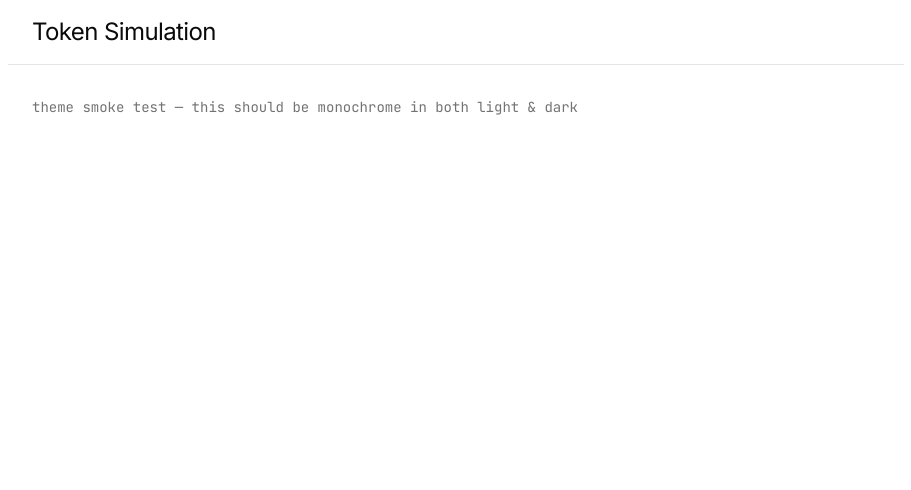
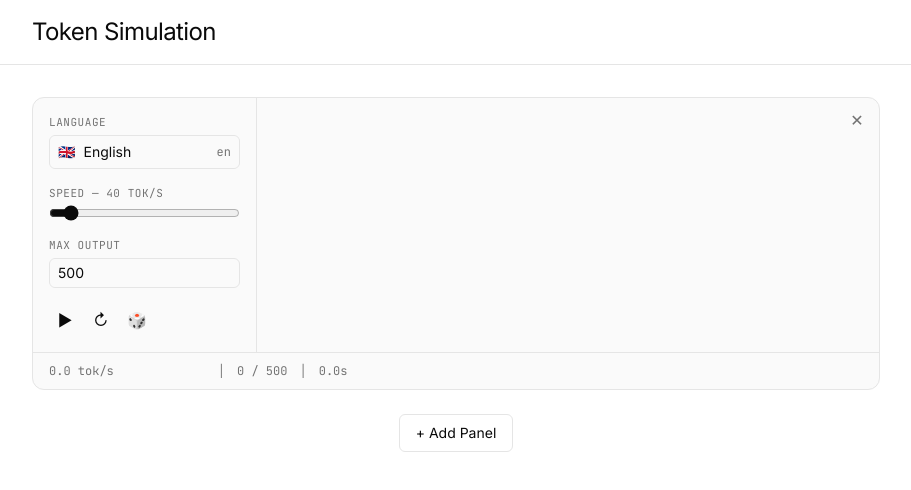
Before and after one commit to iylmwysst/llm-token-speed-simulation, a React (Vite) app: page / in a window 1280 px wide. Shown: the top 490 px of the page, without its empty margins (184-1095 px from the left). Built offline with nearby package versions, Linux system fonts and the light colour scheme.

Commit message:
feat(app): shell with panel list, add, close, and Framer AnimatePresence

```diff
--- a/src/App.tsx
+++ b/src/App.tsx
@@ -1,11 +1,50 @@
+import { useState } from 'react';
+import { AnimatePresence } from 'framer-motion';
+import { Header } from './components/Header';
+import { Panel } from './components/Panel';
+import type { PanelConfig } from './types';
+
+const DEFAULT_CONFIG: PanelConfig = { lang: 'en', speed: 40, maxTokens: 500 };
+
+type PanelEntry = { id: string; initialConfig: PanelConfig };
+
+let idCounter = 0;
+const makeId = () => `p${++idCounter}`;
+
 export default function App() {
+  const [panels, setPanels] = useState<PanelEntry[]>([{ id: makeId(), initialConfig: DEFAULT_CONFIG }]);
+
+  const addPanel = () => {
+    setPanels((prev) => [...prev, { id: makeId(), initialConfig: DEFAULT_CONFIG }]);
+  };
+
+  const closePanel = (id: string) => {
+    setPanels((prev) => prev.filter((panel) => panel.id !== id));
+  };
+
   return (
     <div className="min-h-screen bg-bg text-text">
-      <div className="max-w-4xl mx-auto px-6 py-4 border-b border-border">
-        <h1 className="text-2xl font-normal tracking-tight">Token Simulation</h1>
-      </div>
-      <main className="max-w-4xl mx-auto px-6 py-8 font-mono text-sm text-text-muted">
-        theme smoke test — this should be monochrome in both light & dark
+      <Header />
+      <main className="mx-auto flex max-w-4xl flex-col gap-6 px-6 py-8">
+        <AnimatePresence initial={false}>
+          {panels.map((panel) => (
+            <Panel
+              key={panel.id}
+              id={panel.id}
+              initialConfig={panel.initialConfig}
+              onClose={() => closePanel(panel.id)}
+            />
+          ))}
+        </AnimatePresence>
+        <div className="flex justify-center">
+          <button
+            type="button"
+            onClick={addPanel}
+            className="rounded-md border border-border px-4 py-2 text-sm hover:bg-surface"
+          >
+            + Add Panel
+          </button>
+        </div>
       </main>
     </div>
   );
```
